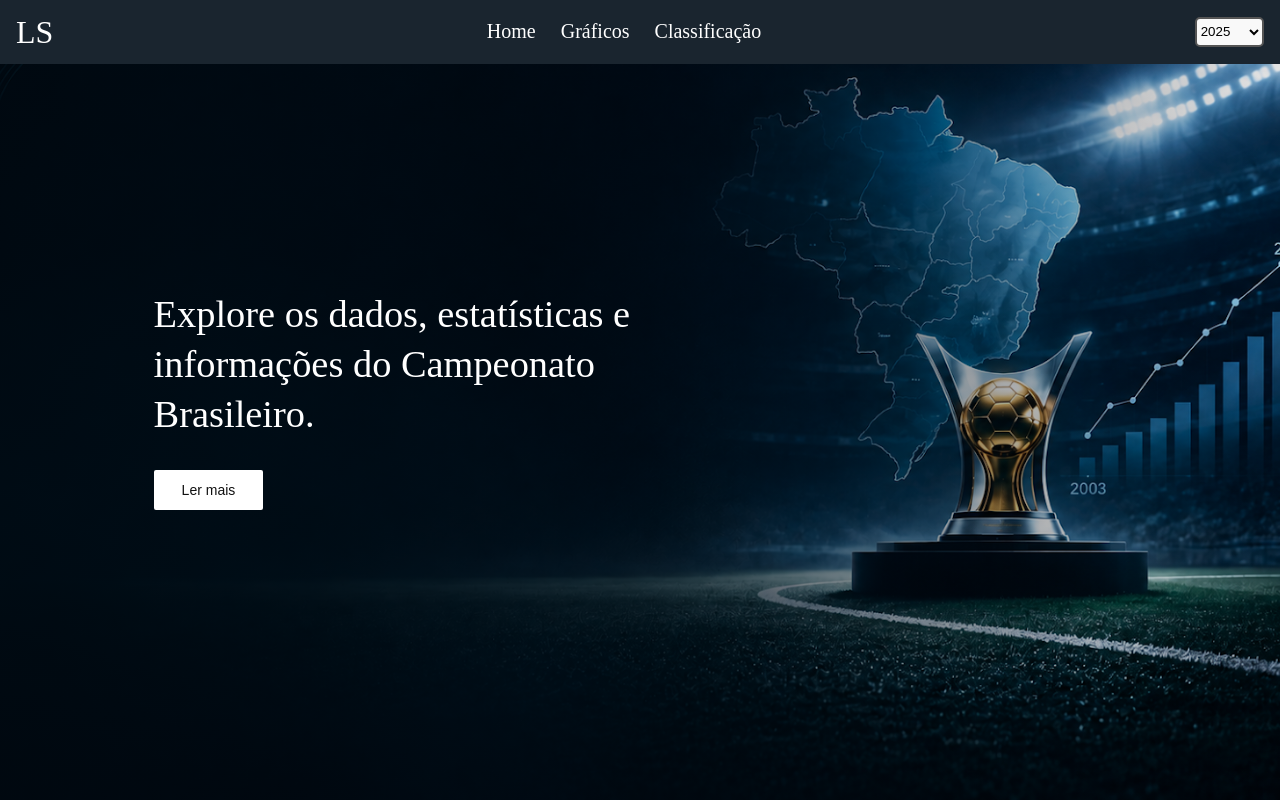
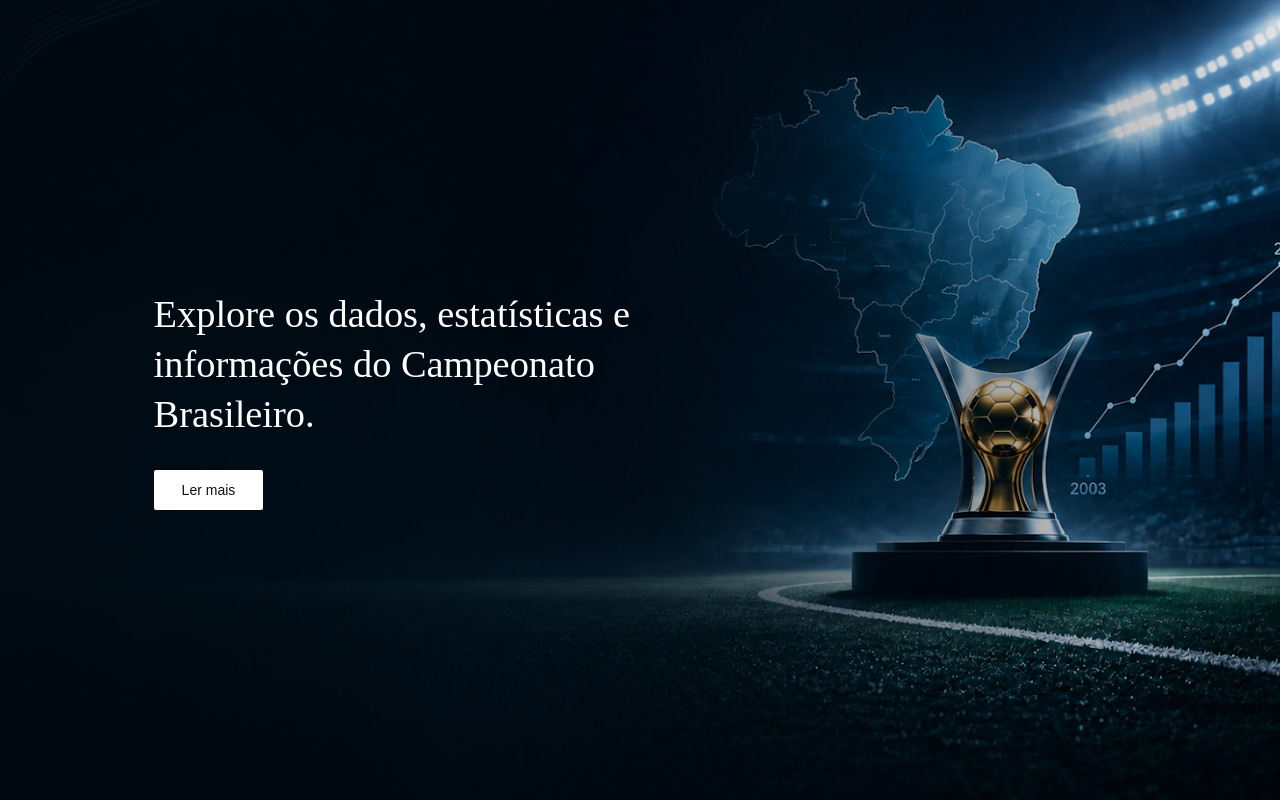
Before and after one commit to carlosdanyelps/tcc_dashboard_brasileirao, a React (Vite) app in the folder interface_times/times-app/: page / in a window 1280 px wide. Built offline with nearby package versions, Linux system fonts and the light colour scheme; a web font is replaced by a local one.

Commit message:
fiz a animação do carrousel e já comecei a pensar em tirar o seletor do Header

```diff
--- a/interface_times/times-app/src/pages/Home/index.tsx
+++ b/interface_times/times-app/src/pages/Home/index.tsx
@@ -2,63 +2,50 @@ import "./style.css";
 import { useState } from "react";
 import Header from "../../Components/Header/Header";
 
-interface TimeData {
-  ano: number;
-}
+function Home() {
+  const [cardAtual, setCardAtual] = useState(1);
 
-function Home() {
-  const [anoSelecionado, setAnoSelecionado] = useState<number>(2025);
-
-  const dados: TimeData[] = [
-    { ano: 2003 },
-    { ano: 2004 },
-    { ano: 2005 },
-    { ano: 2006 },
-    { ano: 2007 },
-    { ano: 2008 },
-    { ano: 2009 },
-    { ano: 2010 },
-    { ano: 2011 },
-    { ano: 2012 },
-    { ano: 2013 },
-    { ano: 2014 },
-    { ano: 2015 },
-    { ano: 2016 },
-    { ano: 2017 },
-    { ano: 2018 },
-    { ano: 2019 },
-    { ano: 2020 },
-    { ano: 2021 },
-    { ano: 2022 },
-    { ano: 2023 },
-    { ano: 2024 },
-    { ano: 2025 },
+  const cards = [
+    {
+      titulo: "Dados",
+      texto: "Explore os dados e estatísticas disponíveis sobre os times.",
+    },
+    {
+      titulo: "Gráficos",
+      texto:
+        "Visualize informações detalhadas, compare equipes e acompanhe diferentes temporadas.",
+    },
+    {
+      titulo: "Classificação",
+      texto: "Consulte classificações e dados históricos do campeonato.",
+    },
+    {
+      titulo: "Estatísticas",
+      texto: "Analise o desempenho dos clubes durante diferentes temporadas.",
+    },
   ];
 
-  const handleAnoChange = (ano: number) => {
-    setAnoSelecionado(ano);
+  const proximoCard = () => {
+    setCardAtual((atual) => (atual === cards.length - 1 ? 0 : atual + 1));
+  };
+
+  const cardAnterior = () => {
+    setCardAtual((atual) => (atual === 0 ? cards.length - 1 : atual - 1));
   };
 
   return (
     <div className="home-page">
-
-      <Header
-        dados={dados}
-        onAnoChange={handleAnoChange}
-        anoSelecionado={anoSelecionado}
-        fixed={true}
-      />
+      {/* <Header fixed={true} /> */}
 
       <main>
-
         {/* HERO */}
         <section className="hero">
           <div className="hero-overlay" />
 
           <div className="hero-content">
             <blockquote>
-              Explore os dados, estatísticas e informações
-              do Campeonato Brasileiro.
+              Explore os dados, estatísticas e informações do Campeonato
+              Brasileiro.
             </blockquote>
 
             <a href="#proposta" className="btn-primary">
@@ -67,89 +54,72 @@ function Home() {
           </div>
         </section>
 
-
         {/* NOSSA PROPOSTA */}
         <section className="nossa-proposta" id="proposta">
-
           <h2>Qual é a nossa proposta?</h2>
 
           <div className="proposta-grid">
-
             <div className="proposta-item">
               <div className="shape circle" />
 
               <p>
-                Nosso objetivo é apresentar informações
-                do Campeonato Brasileiro de uma forma
-                visual, simples e acessível.
+                Nosso objetivo é apresentar informações do Campeonato Brasileiro
+                de uma forma visual, simples e acessível.
               </p>
             </div>
 
-
             <div className="proposta-item reverse">
               <p>
-                Explore estatísticas, compare equipes
-                e acompanhe diferentes temporadas
-                através dos gráficos.
+                Explore estatísticas, compare equipes e acompanhe diferentes
+                temporadas através dos gráficos.
               </p>
 
               <div className="shape triangle" />
             </div>
-
           </div>
-
         </section>
-
 
         {/* CARDS */}
         <section className="explorar">
+          <h2>Explore a plataforma</h2>
 
-          <h2>Qual é a nossa proposta?</h2>
-
-          <div className="cards-container">
-
-            <button className="arrow">
+          <div className="carousel">
+            <button className="arrow arrow-left" onClick={cardAnterior}>
               &#10094;
             </button>
 
-            <div className="card">
-              <p>
-                Explore os dados e estatísticas
-                disponíveis sobre os times.
-              </p>
+            <div className="carousel-window">
+              <div
+                className="carousel-track"
+                style={{
+                  transform: `translateX(calc(50% - ${cardAtual * 270}px - 125px))`,
+                }}
+              >
+                {cards.map((card, index) => (
+                  <div
+                    className={`card ${index === cardAtual ? "active" : ""}`}
+                    key={card.titulo}
+                  >
+                    <h3>{card.titulo}</h3>
+
+                    <p>{card.texto}</p>
+
+                    {index === cardAtual && (
+                      <a href="/graphics" className="btn-primary">
+                        Ler mais
+                      </a>
+                    )}
+                  </div>
+                ))}
+              </div>
             </div>
 
-
-            <div className="card active">
-              <p>
-                Visualize informações detalhadas,
-                compare equipes e acompanhe
-                diferentes temporadas.
-              </p>
-
-              <a href="/graficos" className="btn-primary">
-                Ler mais
-              </a>
-            </div>
-
-
-            <div className="card">
-              <p>
-                Consulte classificações e dados
-                históricos do campeonato.
-              </p>
-            </div>
-
-            <button className="arrow">
+            <button className="arrow arrow-right" onClick={proximoCard}>
               &#10095;
             </button>
-
           </div>
-
         </section>
-
       </main>
-
     </div>
   );
 }
--- a/interface_times/times-app/src/pages/Home/style.css
+++ b/interface_times/times-app/src/pages/Home/style.css
@@ -143,39 +143,6 @@ p {
   background-color: #77828b;
 }
 
-.cards-container {
-  width: 100%;
-  display: flex;
-  align-items: center;
-  justify-content: center;
-  gap: 20px;
-}
-
-.card {
-  width: 250px;
-  min-height: 180px;
-  padding: 35px 25px;
-  background-color: #004c6b;
-  border-radius: 10px;
-  display: flex;
-  flex-direction: column;
-  justify-content: center;
-  gap: 20px;
-  box-shadow:
-    0 5px 15px rgba(0, 0, 0, 0.15);
-  transition:
-    transform 0.3s ease,
-    box-shadow 0.3s ease;
-}
-
-.card.active {
-  transform: scale(1.1);
-  background-color: #005777;
-  z-index: 2;
-  box-shadow:
-    0 10px 25px rgba(0, 0, 0, 0.3);
-}
-
 .card p {
   font-size: 14px;
   line-height: 1.5;
@@ -193,6 +160,125 @@ p {
 
 .arrow:hover {
   transform: scale(1.2);
+}
+
+.carousel {
+  width: 100%;
+  display: flex;
+  align-items: center;
+  justify-content: center;
+}
+
+.carousel-window {
+  width: 850px;
+  overflow: hidden;
+}
+
+.carousel-track {
+  display: flex;
+  align-items: center;
+  gap: 20px;
+
+  transition: transform 0.6s ease;
+}
+
+.card {
+  min-width: 250px;
+  min-height: 180px;
+
+  padding: 35px 25px;
+
+  background-color: #004c6b;
+
+  border-radius: 10px;
+
+  display: flex;
+  flex-direction: column;
+  justify-content: center;
+
+  gap: 15px;
+
+  opacity: 0.6;
+
+  transform: scale(0.9);
+
+  transition:
+    transform 0.6s ease,
+    opacity 0.6s ease,
+    background-color 0.6s ease,
+    box-shadow 0.6s ease;
+
+  box-shadow:
+    0 5px 15px rgba(0, 0, 0, 0.15);
+}
+
+.card.active {
+  opacity: 1;
+
+  transform: scale(1.08);
+
+  background-color: #005777;
+
+  z-index: 2;
+
+  box-shadow:
+    0 10px 25px rgba(0, 0, 0, 0.3);
+}
+
+.card h3 {
+  font-size: 20px;
+  font-weight: 400;
+}
+
+.card p {
+  font-size: 14px;
+  line-height: 1.5;
+  color: #e6e6e6;
+}
+
+.arrow {
+  min-width: 50px;
+
+  background: transparent;
+  border: none;
+
+  color: white;
+
+  font-size: 35px;
+
+  cursor: pointer;
+
+  z-index: 5;
+
+  transition:
+    transform 0.3s ease,
+    opacity 0.3s ease;
+}
+
+.arrow:hover {
+  transform: scale(1.2);
+}
+
+@media (max-width: 768px) {
+  .carousel-window {
+    width: 100%;
+  }
+
+  .arrow {
+    display: none;
+  }
+
+  .carousel-track {
+    gap: 15px;
+  }
+
+  .card {
+    min-width: 80vw;
+  }
+
+  .card.active {
+    transform: scale(1);
+  }
 }
 
 @media (max-width: 1024px) {
```
